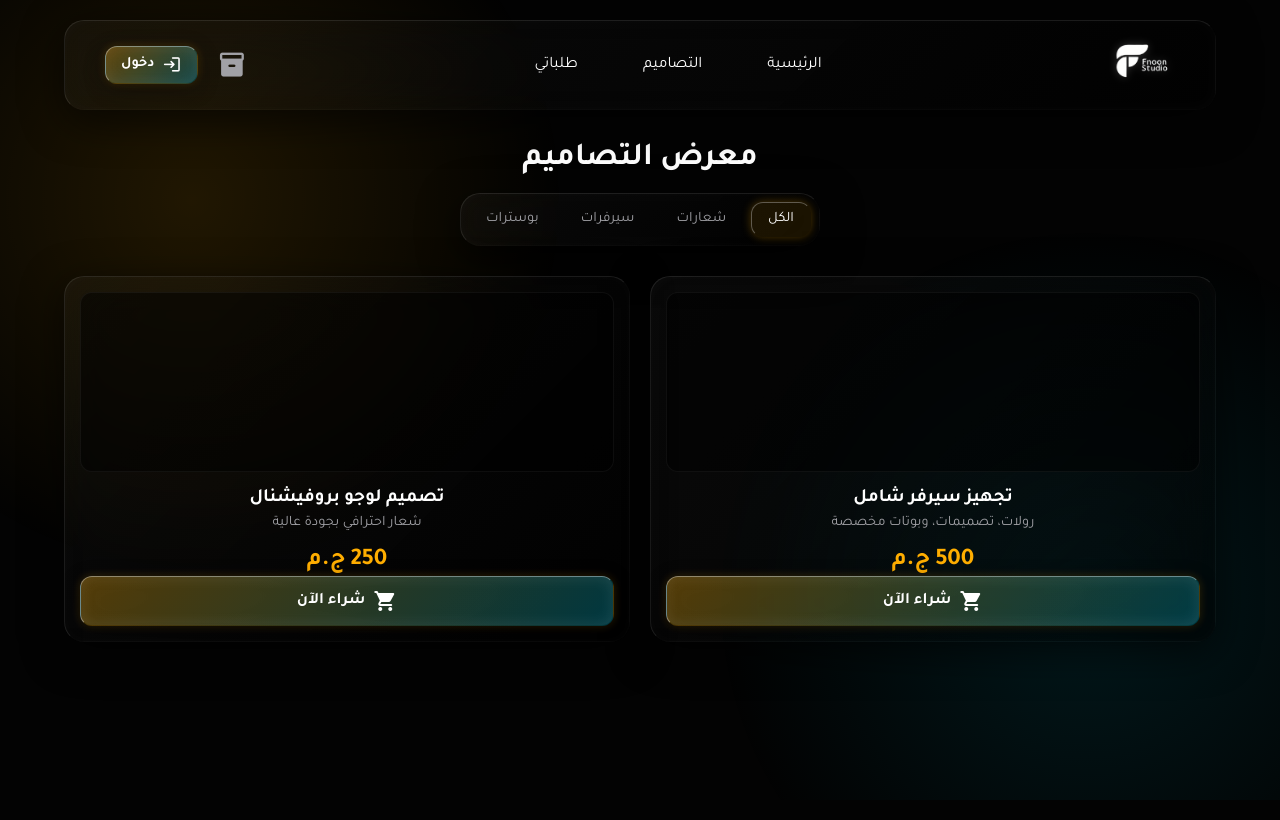
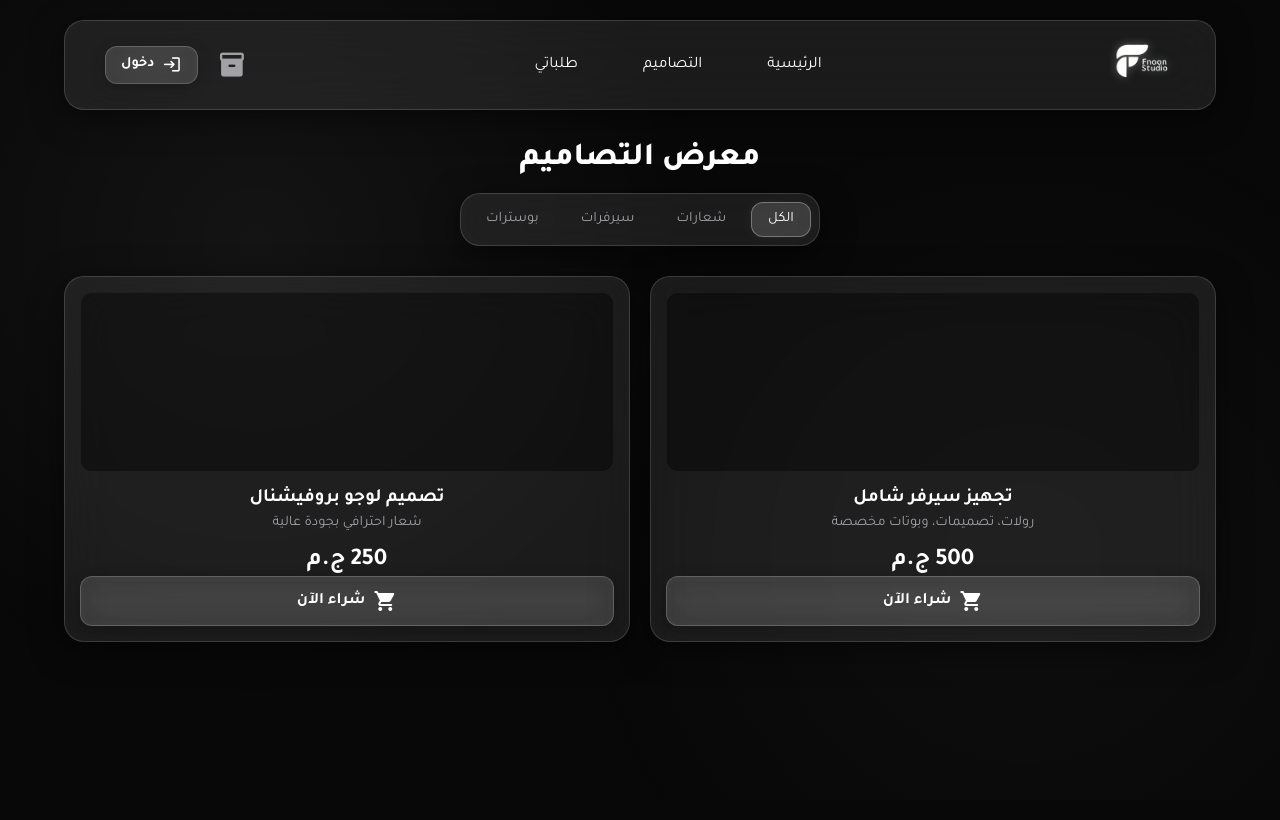
Before and after one commit to jotube20/Fnoon, a Flask app: page / in a window 1280 px wide. Run offline with Flask 3, Linux system fonts and the light colour scheme.

Commit message:
Update index.html

```diff
--- a/templates/index.html
+++ b/templates/index.html
@@ -8,87 +8,83 @@
     <link href="https://fonts.googleapis.com/icon?family=Material+Icons+Round" rel="stylesheet">
     <style>
         :root {
-            --bg-color: #030303; /* خلفية أغمق للفخامة */
+            --bg-color: #080808; /* خلفية داكنة جداً عشان الزجاج الأبيض ينطق */
             --text-color: #ffffff;
-            /* لوحة الألوان الجديدة المستوحاة من السيرفر */
-            --primary: #ffae00; /* ذهبي ملكي */
-            --secondary: #00b8d4; /* تيل نيون */
-            /* للمسة الشفافة، نحتاج لمكونات الـ RGB للألوان الأساسية */
-            --primary-rgb: 255, 174, 0;
-            --secondary-rgb: 0, 184, 212;
+            --primary: #ffffff; /* تم توحيد اللون الأساسي للأبيض النقي */
+            --glass-white: rgba(255, 255, 255, 0.08); /* لون الزجاج الأساسي */
         }
 
         * { margin: 0; padding: 0; box-sizing: border-box; font-family: 'Tajawal', sans-serif; -webkit-tap-highlight-color: transparent; }
         body { background-color: var(--bg-color); color: var(--text-color); min-height: 100vh; overflow-x: hidden; position: relative; }
 
-        /* إضاءة نيون ذهبية وتيل في الخلفية */
+        /* إضاءة بيضاء خفيفة جداً في الخلفية تدي عمق للزجاج */
         .ambient-light {
             position: fixed; top: 0; left: 0; width: 100vw; height: 100vh; z-index: -1; overflow: hidden;
-            background: radial-gradient(circle at 15% 25%, rgba(var(--primary-rgb), 0.12), transparent 30%),
-                        radial-gradient(circle at 85% 75%, rgba(var(--secondary-rgb), 0.12), transparent 30%);
+            background: radial-gradient(circle at 20% 30%, rgba(255, 255, 255, 0.05), transparent 40%),
+                        radial-gradient(circle at 80% 70%, rgba(255, 255, 255, 0.03), transparent 40%);
         }
 
-        /* 🔴 تأثير زجاجي frosted glass فخم جداً 🔴 */
+        /* 🤍 تأثير الزجاج الأبيض الشفاف الفخم 🤍 */
         .glass-panel {
-            background: linear-gradient(135deg, rgba(255,255,255,0.03) 0%, rgba(0,0,0,0.5) 100%);
-            backdrop-filter: blur(20px); -webkit-backdrop-filter: blur(20px);
-            border-top: 1px solid rgba(255, 255, 255, 0.1); border-left: 1px solid rgba(255, 255, 255, 0.1);
-            border-right: 1px solid rgba(255, 255, 255, 0.02); border-bottom: 1px solid rgba(255, 255, 255, 0.02);
-            box-shadow: 0 10px 40px rgba(0, 0, 0, 0.6), inset 0 0 15px rgba(255,255,255,0.02);
+            background: var(--glass-white);
+            backdrop-filter: blur(25px); -webkit-backdrop-filter: blur(25px);
+            border: 1px solid rgba(255, 255, 255, 0.15); /* حدود بيضاء شفافة */
+            box-shadow: 0 8px 32px rgba(0, 0, 0, 0.5), inset 0 0 20px rgba(255, 255, 255, 0.02);
             border-radius: 20px;
         }
 
-        /* 🔴 الأزرار الزجاجية النيون (توهج من الجوانب) 🔴 */
+        /* الأزرار الزجاجية البيضاء */
         .btn-glass {
-            background: linear-gradient(135deg, rgba(var(--primary-rgb), 0.3) 0%, rgba(var(--secondary-rgb), 0.3) 100%);
-            backdrop-filter: blur(12px); -webkit-backdrop-filter: blur(12px);
+            background: rgba(255, 255, 255, 0.1);
+            backdrop-filter: blur(15px); -webkit-backdrop-filter: blur(15px);
             color: #fff; padding: 12px; border-radius: 12px; font-weight: bold; font-size: 1rem;
             cursor: pointer; display: flex; justify-content: center; align-items: center; gap: 8px; transition: all 0.3s ease; width: 100%;
-            /* لمعان قوي من الجوانب العلوي واليسرى */
-            border-top: 1px solid rgba(255, 255, 255, 0.4); border-left: 1px solid rgba(255, 255, 255, 0.4);
-            border-bottom: 1px solid transparent; border-right: 1px solid transparent;
-            box-shadow: 0 5px 20px rgba(0,0,0,0.4), 0 0 10px rgba(var(--primary-rgb), 0.2), inset 0 0 15px rgba(255,255,255,0.1);
+            border: 1px solid rgba(255, 255, 255, 0.2);
+            box-shadow: 0 4px 15px rgba(0,0,0,0.2), inset 0 0 10px rgba(255,255,255,0.05);
         }
         .btn-glass:hover {
-            box-shadow: 0 5px 25px rgba(var(--primary-rgb), 0.4), 0 0 20px rgba(var(--secondary-rgb), 0.3), inset 0 0 20px rgba(255,255,255,0.2);
+            background: rgba(255, 255, 255, 0.2);
+            box-shadow: 0 4px 20px rgba(255, 255, 255, 0.1), inset 0 0 15px rgba(255,255,255,0.2);
             transform: translateY(-2px);
         }
         .btn-glass:active { transform: scale(0.97); }
 
         header { display: flex; justify-content: space-between; align-items: center; padding: 15px 20px; margin: 15px; }
-        .logo img { max-height: 40px; filter: drop-shadow(0 0 5px rgba(255,255,255,0.2)); }
+        .logo img { max-height: 40px; filter: drop-shadow(0 0 5px rgba(255,255,255,0.3)); }
         .nav-links { display: none; }
 
         .user-auth { display: flex; align-items: center; gap: 10px; }
         .btn-login { text-decoration: none; width: auto; padding: 8px 15px; font-size: 0.9rem;}
-        .user-avatar { width: 40px; height: 40px; border-radius: 50%; border: 2px solid var(--primary); object-fit: cover; cursor: pointer; }
+        .user-avatar { width: 40px; height: 40px; border-radius: 50%; border: 2px solid rgba(255,255,255,0.5); object-fit: cover; cursor: pointer; transition: 0.3s;}
+        .user-avatar:hover { border-color: #fff; box-shadow: 0 0 10px rgba(255,255,255,0.3);}
 
-        .section-title { text-align: center; font-size: 2rem; margin: 30px 0 15px; }
+        .section-title { text-align: center; font-size: 2rem; margin: 30px 0 15px; font-weight: 800;}
         .filters { display: flex; justify-content: center; gap: 8px; margin: 0 15px 30px; flex-wrap: wrap; padding: 8px;}
         .filter-btn { padding: 8px 16px; border-radius: 12px; border: 1px solid transparent; color: #a1a1a6; background: transparent; cursor: pointer; transition: 0.3s; font-size: 0.9rem;}
-        /* فلتر نشط بلمعة ذهبية */
-        .filter-btn.active { background: rgba(var(--primary-rgb), 0.1); color: #fff; border-top: 1px solid rgba(255,255,255,0.3); border-left: 1px solid rgba(255,255,255,0.3); box-shadow: 0 0 10px rgba(var(--primary-rgb), 0.3); }
+        /* فلتر نشط بخلفية بيضاء شفافة */
+        .filter-btn.active { background: rgba(255,255,255,0.15); color: #fff; border: 1px solid rgba(255,255,255,0.3); box-shadow: 0 0 15px rgba(255,255,255,0.05); }
 
         .gallery { display: grid; grid-template-columns: repeat(auto-fit, minmax(280px, 1fr)); gap: 20px; padding: 0 15px 30px; }
         .design-card { padding: 15px; text-align: center; }
-        .design-img { width: 100%; height: 180px; border-radius: 12px; background: rgba(0,0,0,0.5); border: 1px solid rgba(255,255,255,0.05); margin-bottom: 15px; }
+        .design-img { width: 100%; height: 180px; border-radius: 12px; background: rgba(0,0,0,0.4); border: 1px solid rgba(255,255,255,0.05); margin-bottom: 15px; }
 
-        .modal { display: none; position: fixed; inset: 0; background: rgba(0,0,0,0.8); backdrop-filter: blur(10px); z-index: 1000; justify-content: center; align-items: center; padding: 20px; }
+        .modal { display: none; position: fixed; inset: 0; background: rgba(0,0,0,0.7); backdrop-filter: blur(12px); -webkit-backdrop-filter: blur(12px); z-index: 1000; justify-content: center; align-items: center; padding: 20px; }
         .modal-content { width: 100%; max-width: 400px; padding: 25px 20px; text-align: center; animation: popUp 0.3s ease-out; }
-        @keyframes popUp { 0% { transform: scale(0.9); opacity: 0; } 100% { transform: scale(1); opacity: 1; } }
+        @keyframes popUp { 0% { transform: scale(0.95); opacity: 0; } 100% { transform: scale(1); opacity: 1; } }
 
-        .input-glass { width: 100%; padding: 14px; margin-bottom: 15px; background: rgba(0,0,0,0.3); border-top: 1px solid rgba(255,255,255,0.1); border-left: 1px solid rgba(255,255,255,0.1); border-bottom: 1px solid transparent; border-right: 1px solid transparent; color: #fff; border-radius: 12px; outline: none; font-size: 1rem; text-align: center; box-shadow: inset 0 4px 10px rgba(0,0,0,0.5);}
-        .input-glass:focus { border-color: var(--primary); }
+        .input-glass { width: 100%; padding: 14px; margin-bottom: 15px; background: rgba(0,0,0,0.4); border: 1px solid rgba(255,255,255,0.15); color: #fff; border-radius: 12px; outline: none; font-size: 1rem; text-align: center; box-shadow: inset 0 4px 10px rgba(0,0,0,0.5); transition: 0.3s;}
+        .input-glass:focus { border-color: rgba(255,255,255,0.5); background: rgba(255,255,255,0.05);}
 
-        .btn-outline { background: rgba(255,255,255,0.05); border-top: 1px solid rgba(255,255,255,0.1); border-left: 1px solid rgba(255,255,255,0.1); margin-top: 10px; color: #fff; }
+        .btn-outline { background: transparent; border: 1px solid rgba(255,255,255,0.2); margin-top: 10px; color: #fff; box-shadow: none;}
+        .btn-outline:hover { background: rgba(255,255,255,0.05); border-color: rgba(255,255,255,0.4);}
 
-        /* Progress Bar (محدث بالألوان الجديدة) */
-        .order-card { background: rgba(0,0,0,0.2); border: 1px solid rgba(255,255,255,0.08); padding: 15px; border-radius: 15px; margin-bottom: 15px; text-align: right; }
+        /* Progress Bar بالأبيض والرمادي */
+        .order-card { background: rgba(0,0,0,0.3); border: 1px solid rgba(255,255,255,0.1); padding: 15px; border-radius: 15px; margin-bottom: 15px; text-align: right; }
         .progress-bar { display: flex; gap: 6px; margin-top: 15px; }
-        .step { flex: 1; height: 6px; border-radius: 3px; background: rgba(255,255,255,0.05); }
-        .status-0 .step:nth-child(1) { background: var(--primary); box-shadow: 0 0 10px rgba(var(--primary-rgb), 0.5);}
-        .status-1 .step:nth-child(1), .status-1 .step:nth-child(2) { background: #ff9f0a; box-shadow: 0 0 10px rgba(255,159,10,0.5);}
-        .status-2 .step { background: var(--secondary); box-shadow: 0 0 10px rgba(var(--secondary-rgb), 0.5);}
+        .step { flex: 1; height: 6px; border-radius: 3px; background: rgba(255,255,255,0.1); }
+        .status-0 .step:nth-child(1) { background: #fff; box-shadow: 0 0 10px rgba(255,255,255,0.3);}
+        .status-1 .step:nth-child(1), .status-1 .step:nth-child(2) { background: #fff; box-shadow: 0 0 10px rgba(255,255,255,0.3);}
+        .status-2 .step { background: #fff; box-shadow: 0 0 10px rgba(255,255,255,0.5);}
         .status-text { font-size: 0.85rem; margin-top: 8px; color: #a1a1a6; font-weight: bold;}
 
         @media (min-width: 768px) {
@@ -115,7 +111,7 @@
             <a href="#" onclick="openOrders(); return false;" class="nav-btn">طلباتي</a>
         </nav>
         <div class="user-auth">
-            <span class="material-icons-round" onclick="openOrders()" style="cursor:pointer; color:#a1a1a6; margin-left:10px; font-size: 1.8rem;" title="طلباتي">inventory_2</span>
+            <span class="material-icons-round" onclick="openOrders()" style="cursor:pointer; color:#a1a1a6; margin-left:10px; font-size: 1.8rem; transition: 0.3s;" onmouseover="this.style.color='#fff'" onmouseout="this.style.color='#a1a1a6'" title="طلباتي">inventory_2</span>
             {% if user %}
                 <img src="{{ user.avatar }}" class="user-avatar" onclick="window.location.href='/logout'" title="تسجيل خروج">
             {% else %}
@@ -138,7 +134,7 @@
                 <div class="design-img"></div>
                 <h3 style="margin-bottom: 5px;">تجهيز سيرفر شامل</h3>
                 <p style="color: #a1a1a6; font-size: 0.9rem; margin-bottom: 15px;">رولات، تصميمات، وبوتات مخصصة</p>
-                <h3 style="color: var(--primary); font-size: 1.5rem;">500 ج.م</h3>
+                <h3 style="color: #fff; font-size: 1.5rem;">500 ج.م</h3>
                 <button class="btn-glass" onclick="openCheckout('تجهيز سيرفر شامل', 500)">
                     <span class="material-icons-round">shopping_cart</span> شراء الآن
                 </button>
@@ -148,7 +144,7 @@
                 <div class="design-img"></div>
                 <h3 style="margin-bottom: 5px;">تصميم لوجو بروفيشنال</h3>
                 <p style="color: #a1a1a6; font-size: 0.9rem; margin-bottom: 15px;">شعار احترافي بجودة عالية</p>
-                <h3 style="color: var(--primary); font-size: 1.5rem;">250 ج.م</h3>
+                <h3 style="color: #fff; font-size: 1.5rem;">250 ج.م</h3>
                 <button class="btn-glass" onclick="openCheckout('تصميم لوجو بروفيشنال', 250)">
                     <span class="material-icons-round">shopping_cart</span> شراء الآن
                 </button>
@@ -159,7 +155,7 @@
     <div class="modal" id="checkoutModal">
         <div class="modal-content glass-panel" id="checkoutForm">
             {% if user %}
-                <h2 style="display:flex; justify-content:center; align-items:center; gap:8px; margin-bottom: 15px;"><span class="material-icons-round" style="color:var(--primary);">account_balance_wallet</span> الدفع</h2>
+                <h2 style="display:flex; justify-content:center; align-items:center; gap:8px; margin-bottom: 15px;"><span class="material-icons-round">account_balance_wallet</span> الدفع</h2>
                 <p style="color: #a1a1a6; font-size: 0.9rem; margin-bottom: 20px;">التحويل على فودافون كاش:<br><strong style="color:#fff; font-size:1.4rem; letter-spacing: 2px;">01004811745</strong></p>
 
                 <input type="text" id="discordIdInput" class="input-glass" placeholder="أيدي الديسكورد (للتواصل)" value="{{ user.id }}">
@@ -178,15 +174,15 @@
         </div>
 
         <div class="modal-content glass-panel" id="receiptBox" style="display:none;">
-            <h2 style="color: var(--secondary); margin-bottom: 15px;"><span class="material-icons-round" style="vertical-align:middle;">check_circle</span> تم تسجيل طلبك!</h2>
-            <div class="glass-panel" style="padding:15px; margin:20px 0; text-align:right; font-size: 0.95rem; background:rgba(0,0,0,0.2);">
+            <h2 style="color: #fff; margin-bottom: 15px;"><span class="material-icons-round" style="vertical-align:middle;">check_circle</span> تم تسجيل طلبك!</h2>
+            <div class="glass-panel" style="padding:15px; margin:20px 0; text-align:right; font-size: 0.95rem; background:rgba(0,0,0,0.4);">
                 <p style="margin-bottom: 8px;"><strong style="color:#a1a1a6;">الباقة:</strong> <span id="recPkg"></span></p>
                 <p style="margin-bottom: 8px;"><strong style="color:#a1a1a6;">الرقم:</strong> <span id="recPhone"></span></p>
-                <p><strong style="color:#a1a1a6;">رقم الإيصال:</strong> <span id="recId" style="color: var(--primary); font-weight:bold; letter-spacing:1px;"></span></p>
+                <p><strong style="color:#a1a1a6;">رقم الإيصال:</strong> <span id="recId" style="color: #fff; font-weight:bold; letter-spacing:1px;"></span></p>
             </div>
-            <div style="background: rgba(var(--secondary-rgb), 0.05); border: 1px solid rgba(var(--secondary-rgb), 0.2); padding: 12px; border-radius: 12px; font-size: 0.9rem;">
-                <strong style="color: var(--secondary); display:flex; align-items:center; justify-content:center; gap:5px;"><span class="material-icons-round">check</span> خطوة أخيرة!</strong>
-                <p style="margin-top:8px; color:#d1d1d6;">أرسل سكرين شوت للإيصال إلى <span style="background:#000; padding:2px 6px; border-radius:4px; font-family:monospace;">946m</span> عبر ديسكورد.</p>
+            <div style="background: rgba(255, 255, 255, 0.05); border: 1px solid rgba(255, 255, 255, 0.2); padding: 12px; border-radius: 12px; font-size: 0.9rem;">
+                <strong style="color: #fff; display:flex; align-items:center; justify-content:center; gap:5px;"><span class="material-icons-round">notifications_active</span> خطوة أخيرة!</strong>
+                <p style="margin-top:8px; color:#d1d1d6;">أرسل سكرين شوت للإيصال إلى <span style="background:rgba(255,255,255,0.1); padding:2px 6px; border-radius:4px; font-family:monospace; border: 1px solid rgba(255,255,255,0.2);">946m</span> عبر ديسكورد.</p>
             </div>
             <button class="btn-glass btn-outline" style="margin-top:20px;" onclick="closeModals()">العودة للمعرض</button>
         </div>
@@ -194,7 +190,7 @@
 
     <div class="modal" id="ordersModal">
         <div class="modal-content glass-panel" style="max-height: 85vh; overflow-y: auto;">
-            <h2 style="color:var(--primary);"><span class="material-icons-round">inventory_2</span> طلباتي</h2>
+            <h2 style="color:#fff;"><span class="material-icons-round">inventory_2</span> طلباتي</h2>
             <div id="ordersList" style="margin-top: 20px;"></div>
             <button class="btn-glass btn-outline" style="margin-top:20px;" onclick="closeModals()">إغلاق</button>
         </div>
@@ -297,7 +293,7 @@
                     </div>`;
                 }).join('');
             } catch (err) {
-                list.innerHTML = '<p style="color:#ff3b30;">حدث خطأ في جلب الطلبات.</p>';
+                list.innerHTML = '<p style="color:#fff;">حدث خطأ في جلب الطلبات.</p>';
             }
         }
     </script>
```
